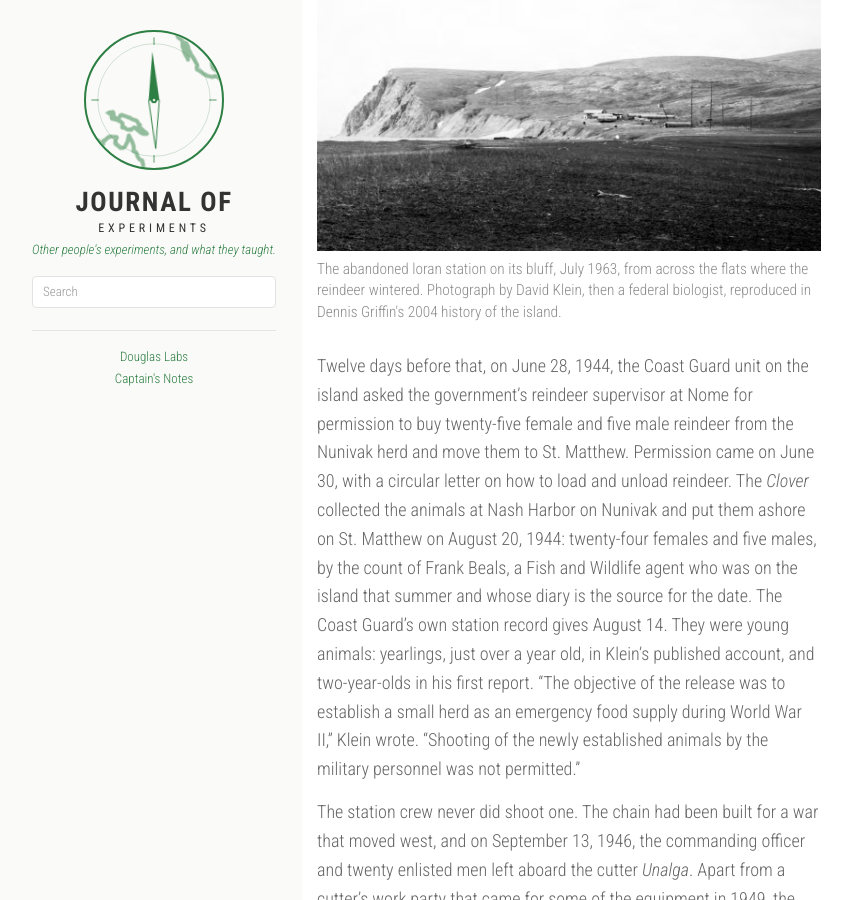
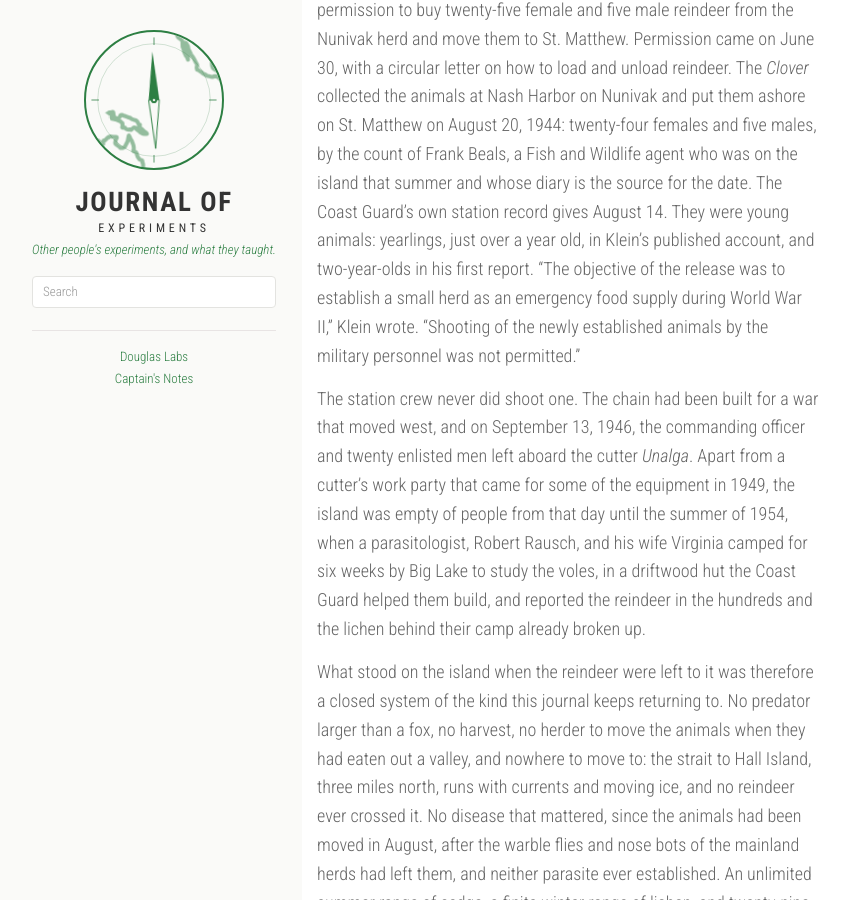
Before and after one commit to realrobertdouglas/journalsofexperiments.com, a Jekyll site: the page built from _posts/2026-10-19-forty-two.md, in a window 1280 px wide and 900 px high, scrolled down 5123 px. Shown: the whole window, without its empty margins (53-905 px from the left). Built offline with Jekyll 4.4.1, drawn with Linux system fonts in a browser that asks for light colours.

Commit message:
Forty-Two: take out Klein's 1963 photograph of the station
It came from a 2004 journal article credited 'courtesy of Dr. David Klein', so its public-domain status is not clear. The other five figures are USGS, USFWS and NASA works and a chart drawn for the entry.

Co-Authored-By: Claude Opus 5.5 <noreply@anthropic.com>

```diff
--- a/_includes/young/forty-two.md
+++ b/_includes/young/forty-two.md
@@ -38,11 +38,6 @@ But the lichen was going. On the flats where the herd spent the winter, the mat
 Klein wrote a report that winter. He said the herd could not be managed. It was too far away to harvest, and too hard to remove. So he recommended that the government do nothing, and watch, because "the expected crash decline" would teach biologists something about how animal populations work. He warned that the crash might be fast, and asked for the herd to be counted every year.
 
 Nobody could get there for six years.
-
-<figure>
-  <img src="/static/img/forty-two/loran-station-1963.jpg" alt="A black-and-white view across dark tundra to a row of Quonset huts and antenna poles on a bluff above the sea, with a headland behind">
-  <figcaption>The empty Coast Guard station in July 1963, photographed by David Klein from the flats where the reindeer spent the winter.</figcaption>
-</figure>
 
 ## Six thousand
 
--- a/_posts/2026-10-19-forty-two.md
+++ b/_posts/2026-10-19-forty-two.md
@@ -50,11 +50,6 @@ The island is thirty-two miles long and about three and a half wide, 128 square
 Lichen is the point of the island. On the dry flats at the southern end, in the fog of a Bering Sea summer and with nothing to eat it, the reindeer lichen had grown into a mat three to four inches deep, the top third alive and the rest dead material underneath. Lichen is what reindeer live on in winter, when the sedges are under snow. It grows a few millimetres a year. The mat was the accumulation of centuries, and it was the entire winter food supply of whatever was put ashore.
 
 The Army came first, landing a weather detachment of nine or ten men on the south coast on September 15, 1942, with two Quonset huts, food for a year and a machine gun; they had no mail or supplies for eight months. The Coast Guard's cutter *Clover* brought the loran station's construction crew from Dutch Harbor in June 1943 and built six Quonset huts on a fifty-foot bluff on the south-west shore, on foundations that took six hundred sacks of cement because the tundra would hold nothing when it thawed. In September, while the station was testing, five of its men took a surfboat along the shore on a calm day and were never found. That winter the drifts reached twenty-five feet, the blizzards came at hurricane force and lasted ten days, and men lost their way between huts fifty feet apart until ropes and tunnels were put in. The Army's weather log, kept for a year from September 1943, survives in Klein's report: in January 1944 the wind averaged 26 miles an hour for the month, with gusts above eighty, and the island was in fog for 148 hours. In July it was in fog for 468. The station went to twenty-four-hour service on July 10, 1944. The building of it, the men it lost and what it left on the bluff are in [*The station*](/deeper/forty-two/the-station/).
-
-<figure>
-  <img src="/static/img/forty-two/loran-station-1963.jpg" alt="A black-and-white view across dark tundra to a row of Quonset huts and antenna poles on a bluff above the sea, with a headland behind">
-  <figcaption>The abandoned loran station on its bluff, July 1963, from across the flats where the reindeer wintered. Photograph by David Klein, then a federal biologist, reproduced in Dennis Griffin's 2004 history of the island.</figcaption>
-</figure>
 
 Twelve days before that, on June 28, 1944, the Coast Guard unit on the island asked the government's reindeer supervisor at Nome for permission to buy twenty-five female and five male reindeer from the Nunivak herd and move them to St. Matthew. Permission came on June 30, with a circular letter on how to load and unload reindeer. The *Clover* collected the animals at Nash Harbor on Nunivak and put them ashore on St. Matthew on August 20, 1944: twenty-four females and five males, by the count of Frank Beals, a Fish and Wildlife agent who was on the island that summer and whose diary is the source for the date. The Coast Guard's own station record gives August 14. They were young animals: yearlings, just over a year old, in Klein's published account, and two-year-olds in his first report. "The objective of the release was to establish a small herd as an emergency food supply during World War II," Klein wrote. "Shooting of the newly established animals by the military personnel was not permitted."
 
```
Also changed, not shown: static/img/forty-two/loran-station-1963.jpg (deleted).
